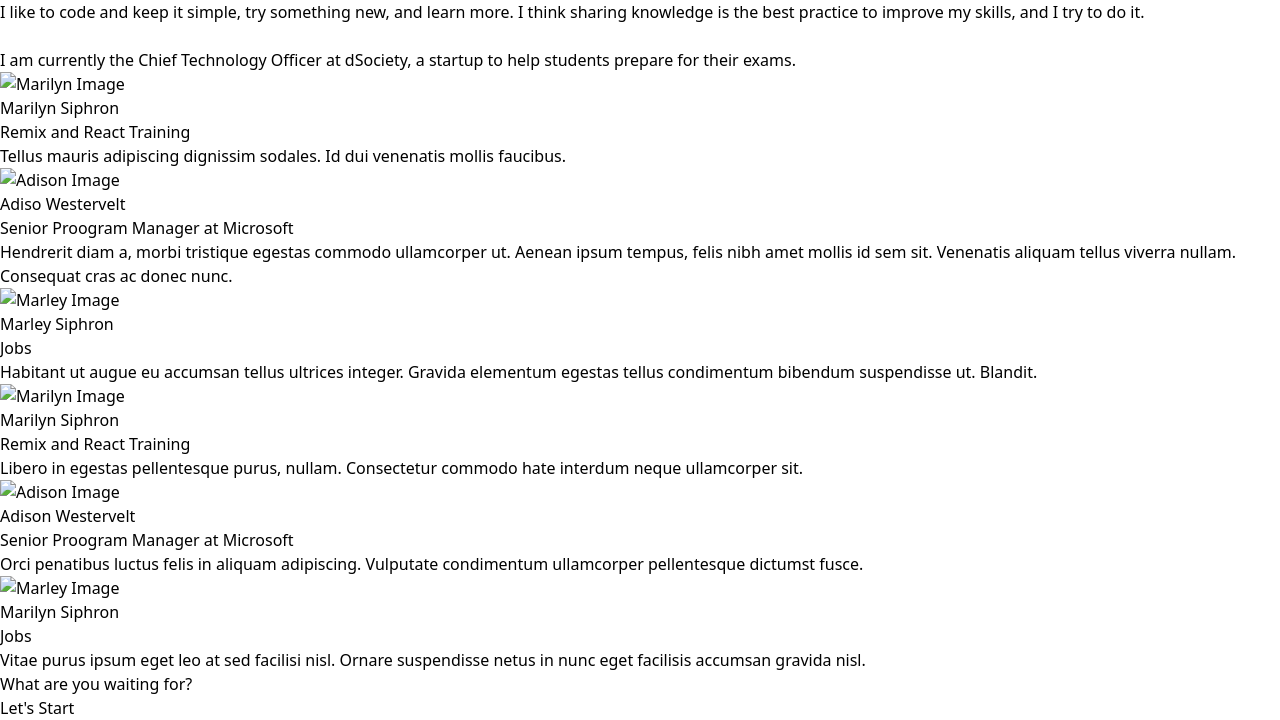
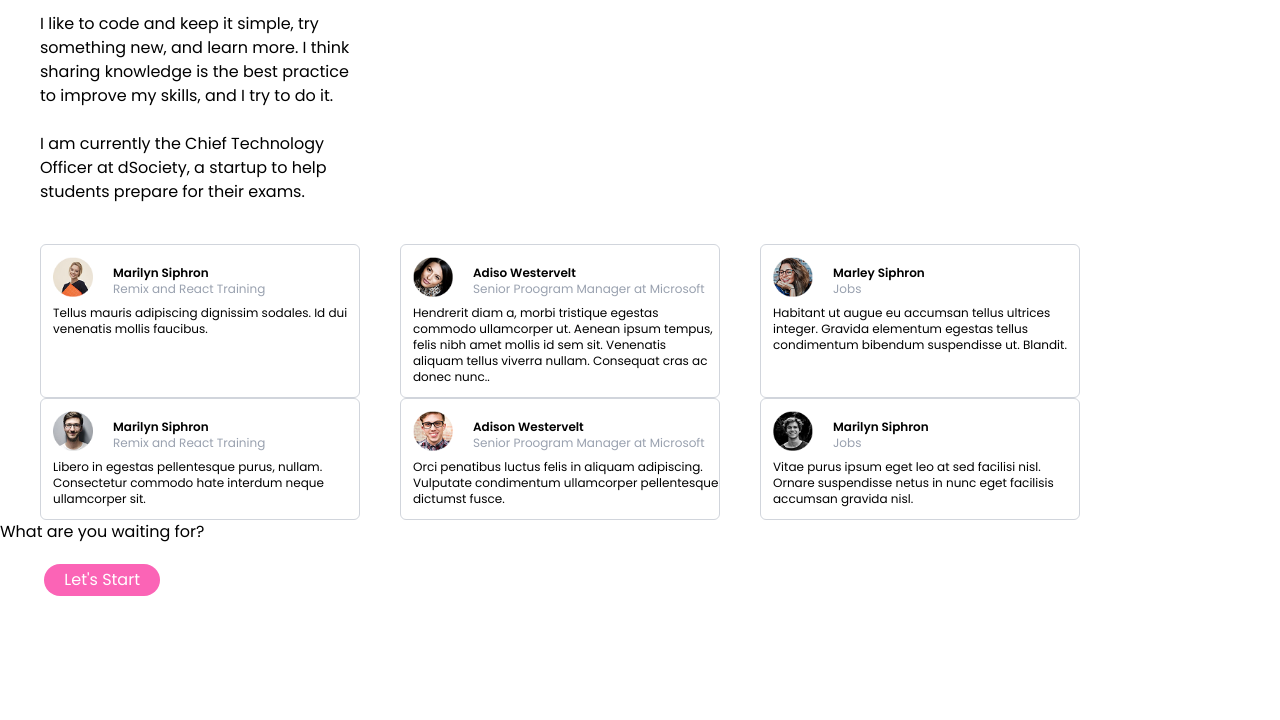
Before and after one commit to MatheusVGonzalez/responsive-tailwind-website, a plain HTML site: page index.html in a window 1280 px wide. Shown: the part 248-968 px from the top of the page. After the commit the page ends 844 px from the top, so only its background shows below. Drawn offline with nearby package versions, Linux system fonts and the light colour scheme.

Commit message:
HTML finished

```diff
--- a/index.html
+++ b/index.html
@@ -6,6 +6,11 @@
 	<meta name="viewport" content="width=device-width, initial-scale=1.0">
 
 	<link rel="stylesheet" href="https://cdnjs.cloudflare.com/ajax/libs/font-awesome/6.5.1/css/all.min.css">
+	<link rel="preconnect" href="https://fonts.googleapis.com">
+	<link rel="preconnect" href="https://fonts.gstatic.com" crossorigin>
+	<link
+		href="https://fonts.googleapis.com/css2?family=Poppins:ital,wght@0,100;0,200;0,300;0,400;0,500;0,600;0,700;0,800;0,900;1,100;1,200;1,300;1,400;1,500;1,600;1,700;1,800;1,900&display=swap"
+		rel="stylesheet">
 	<script src="https://cdn.jsdelivr.net/npm/@tailwindcss/browser@4"></script>
 
 	<title>Responsive Tailwind Website</title>
@@ -35,63 +40,110 @@
 		</section>
 	</header>
 
+	<div class="flex p-10 font-['Poppins',sans-serif] flex-wrap gap-10
+	lg:flex-row	 w-150
+	md:flex-col">
+		<div class="w-1/2 flex flex-wrap
+		lg: flex-row
+		md:flex-row w-full">
+			<h2 class="text-6xl w-1/2
+			md:w-60"> It's me</h2>
+			<img src="./assets/user.png" alt="User Image" class="w-20 h-20">
+			<h2 class="text-6xl
+			lg:w-s
+			md:w-full">Arif Iskandar</h2>
+		</div>
+		<div class="w-xs flex flex-row">
+			<p class="
+			">I like to code and keep it simple, try something new, and learn more. I think sharing knowledge is the best practice to improve my skills, and I try to do it. <br> <br> I am currently the Chief Technology Officer at dSociety, a startup to help students prepare for their exams.</p>
+		</div>
+	</div>
 
-	<main>
-		<div class="">
-			<h2 class=""> It's me</h2>
-			<img src="./assets/user.png" alt="User Image">
-			<h2 class="">Arif Iskandar</h2>
-
-			<p class="">I like to code and keep it simple, try something new, and learn more. I think sharing knowledge is the best practice to improve my skills, and I try to do it. <br> <br> I am currently the Chief Technology Officer at dSociety, a startup to help students prepare for their exams.</p>
+	<div class="flex font-['Poppins',sans-serif] flex-wrap">
+		<div class="border-1 border-gray-300 rounded-md border-solid flex w-xs flex-col p-3 pr-0 ml-10">
+			<div class="flex gap-5 flex-row">
+				<img src="./assets/marilynf.png" alt="Marilyn Image" class="w-10 h-10">
+				<div class="pb-2">
+					<h4 class="font-semibold text-xs pt-2">Marilyn Siphron</h4>
+					<p class="text-gray-400 text-xs">Remix and React Training</p>
+				</div>
+			</div>
+			<div>
+				<p class="text-xs">Tellus mauris adipiscing dignissim sodales. Id dui venenatis mollis faucibus.<p>
+			</div>
 		</div>
 
-		<div class="">
-			<img src="./assets/marilynf" alt="Marilyn Image">
-			<h4>Marilyn Siphron</h4>
-			<p>Remix and React Training</p>
-			<p>Tellus mauris adipiscing dignissim sodales. Id dui venenatis mollis faucibus.<p>
+		<div class="border-1 border-gray-300 rounded-md border-solid flex w-xs flex-col p-3 pr-0 ml-10">
+			<div class="flex gap-5 flex-row">
+				<img src="./assets/adisona.png" alt="Adison Image" class="w-10 h-10">
+				<div class="pb-2">
+					<h4 class="font-semibold text-xs pt-2">Adiso Westervelt</h4>
+					<p class="text-gray-400 text-xs">Senior Proogram Manager at Microsoft</p>
+				</div>
+			</div>
+			<div>
+				<p class="text-xs">Hendrerit diam a, morbi tristique egestas commodo ullamcorper ut. Aenean ipsum tempus, felis nibh amet mollis id sem sit. Venenatis aliquam tellus viverra nullam. Consequat cras ac donec nunc..<p>
+			</div>
 		</div>
 
-		<div class="">
-			<img src="./assets/adison" alt="Adison Image">
-			<h4>Adiso Westervelt</h4>
-			<p>Senior Proogram Manager at Microsoft</p>
-			<p>Hendrerit diam a, morbi tristique egestas commodo ullamcorper ut. Aenean ipsum tempus, felis nibh amet mollis id sem sit. Venenatis aliquam tellus viverra nullam. Consequat cras ac donec nunc.<p>
+		<div class="border-1 border-gray-300 rounded-md border-solid flex w-xs flex-col p-3 pr-0 ml-10">
+			<div class="flex gap-5 flex-row">
+				<img src="./assets/marleya.png" alt="Marley Image" class="w-10 h-10">
+				<div class="pb-2">
+					<h4 class="font-semibold text-xs pt-2">Marley Siphron</h4>
+					<p class="text-gray-400 text-xs">Jobs</p>
+				</div>
+			</div>
+			<div>
+				<p class="text-xs">Habitant ut augue eu accumsan tellus ultrices integer. Gravida elementum egestas tellus condimentum bibendum suspendisse ut. Blandit.<p>
+			</div>
 		</div>
 
-		<div class="">
-			<img src="./assets/marleyb" alt="Marley Image">
-			<h4>Marley Siphron</h4>
-			<p>Jobs</p>
-			<p>Habitant ut augue eu accumsan tellus ultrices integer. Gravida elementum egestas tellus condimentum bibendum suspendisse ut. Blandit.<p>
+
+			<div class="flex font-['Poppins',sans-serif] flex-wrap">
+		<div class="border-1 border-gray-300 rounded-md border-solid flex w-xs flex-col p-3 pr-0 ml-10">
+			<div class="flex gap-5 flex-row">
+				<img src="./assets/marilynb.png" alt="Marilyn Image" class="w-10 h-10">
+				<div class="pb-2">
+					<h4 class="font-semibold text-xs pt-2">Marilyn Siphron</h4>
+					<p class="text-gray-400 text-xs">Remix and React Training</p>
+				</div>
+			</div>
+			<div>
+				<p class="text-xs">Libero in egestas pellentesque purus, nullam. Consectetur commodo hate interdum neque ullamcorper sit.<p>
+			</div>
 		</div>
 
-		<div class="">
-			<img src="./assets/marilynm" alt="Marilyn Image">
-			<h4>Marilyn Siphron</h4>
-			<p>Remix and React Training</p>
-			<p>Libero in egestas pellentesque purus, nullam. Consectetur commodo hate interdum neque ullamcorper sit.<p>
+		<div class="border-1 border-gray-300 rounded-md border-solid flex w-xs flex-col p-3 pr-0 ml-10">
+			<div class="flex gap-5 flex-row">
+				<img src="./assets/adisonb.png" alt="Adison Image" class="w-10 h-10">
+				<div class="pb-2">
+					<h4 class="font-semibold text-xs pt-2">Adison Westervelt</h4>
+					<p class="text-gray-400 text-xs">Senior Proogram Manager at Microsoft</p>
+				</div>
+			</div>
+			<div>
+				<p class="text-xs">Orci penatibus luctus felis in aliquam adipiscing. Vulputate condimentum ullamcorper pellentesque dictumst fusce.<p>
+			</div>
 		</div>
 
-		<div class="">
-			<img src="./assets/adison" alt="Adison Image">
-			<h4>Adison Westervelt</h4>
-			<p>Senior Proogram Manager at Microsoft</p>
-			<p>Orci penatibus luctus felis in aliquam adipiscing. Vulputate condimentum ullamcorper pellentesque dictumst fusce.<p>
+		<div class="border-1 border-gray-300 rounded-md border-solid flex w-xs flex-col p-3 pr-0 ml-10">
+			<div class="flex gap-5 flex-row">
+				<img src="./assets/marleyb.png" alt="Marley Image" class="w-10 h-10">
+				<div class="pb-2">
+					<h4 class="font-semibold text-xs pt-2">Marilyn Siphron</h4>
+					<p class="text-gray-400 text-xs">Jobs</p>
+				</div>
+			</div>
+			<div>
+				<p class="text-xs">Vitae purus ipsum eget leo at sed facilisi nisl. Ornare suspendisse netus in nunc eget facilisis accumsan gravida nisl.<p>
+			</div>
 		</div>
+	</div>
 
-		<div class="">
-			<img src="./assets/marleya" alt="Marley Image">
-			<h4>Marilyn Siphron</h4>
-			<p>Jobs</p>
-			<p>Vitae purus ipsum eget leo at sed facilisi nisl. Ornare suspendisse netus in nunc eget facilisis accumsan gravida nisl.<p>
-		</div>
-
-	</main>
-
-	<footer class="">
-		<h3 class="">What are you waiting for?</h3>
-		<button class="">Let's Start</button>
+	<footer class="flex flex-col gap-5 items-center justify-center font-['Poppins',sans-serif]">
+		<h3 class="flex-row">What are you waiting for?</h3>
+		<button class="flex flex-row bg-pink-400 px-5 py-1 rounded-full text-white">Let's Start</button>
 	</footer>
 
 
```
Also changed, not shown: assets/adisona.png (added), assets/adisonb.png (added), assets/marilynb.png (added), assets/marilynf.png (added), assets/marleya.png (added), assets/marleyb.png (added).
